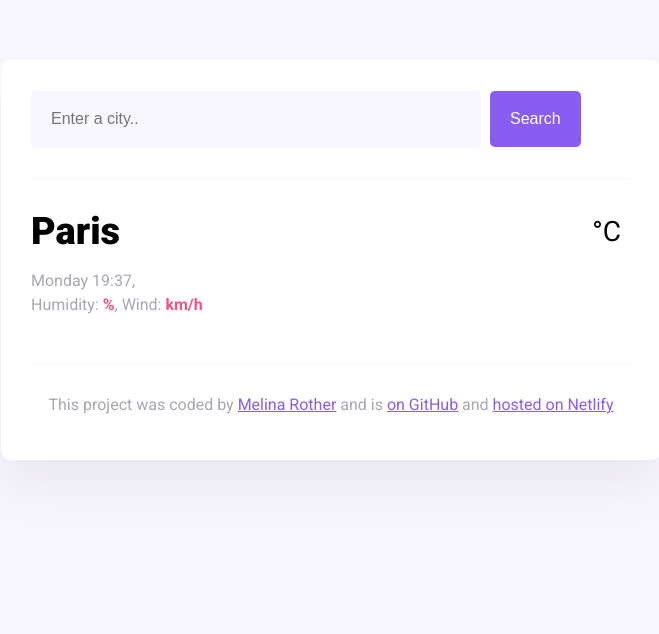
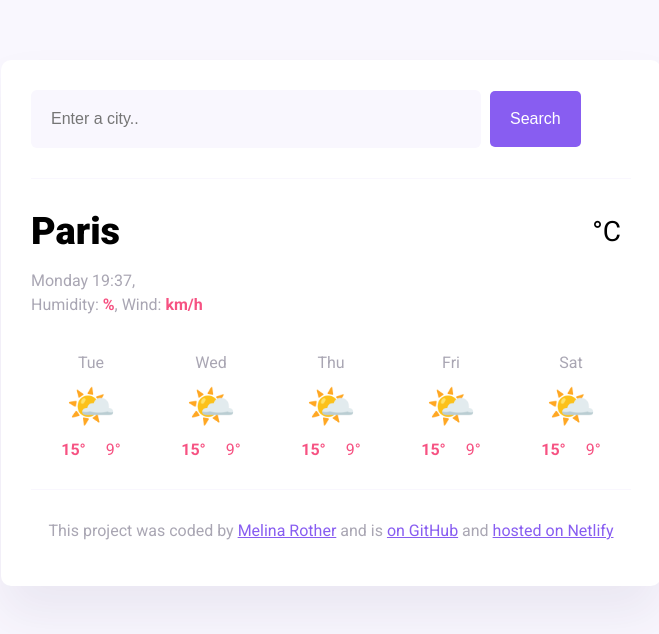
Before and after one commit to milli0026/Weather-App-Forecast, a website built with Parcel: page index.html in a window 1280 px wide. Shown: the whole page, without its empty margins (309-968 px from the left). Built offline with nearby package versions, Linux system fonts and the light colour scheme; no server answers.

Commit message:
Added basic HTML and CSS forecast

```diff
--- a/index.html
+++ b/index.html
@@ -47,7 +47,49 @@
             ></div>
             <span class="current-temperature-unit">°C</span>
           </div>
-
+        </div>
+        <div class="weather-forecast" id="forecast">
+          <div class="forcast-day">
+            <div class="forecast-date">Tue</div>
+            <div class="forecast-icon">🌤️</div>
+            <div class="forecast-temperatures">
+              <div class="forecast-temperature"><strong>15°</strong></div>
+              <div class="forecast-temperature">9°</div>
+            </div>
+          </div>
+          <div class="forcast-day">
+            <div class="forecast-date">Wed</div>
+            <div class="forecast-icon">🌤️</div>
+            <div class="forecast-temperatures">
+              <div class="forecast-temperature"><strong>15°</strong></div>
+              <div class="forecast-temperature">9°</div>
+            </div>
+          </div>
+          <div class="forcast-day">
+            <div class="forecast-date">Thu</div>
+            <div class="forecast-icon">🌤️</div>
+            <div class="forecast-temperatures">
+              <div class="forecast-temperature"><strong>15°</strong></div>
+              <div class="forecast-temperature">9°</div>
+            </div>
+          </div>
+          <div class="forcast-day">
+            <div class="forecast-date">Fri</div>
+            <div class="forecast-icon">🌤️</div>
+            <div class="forecast-temperatures">
+              <div class="forecast-temperature"><strong>15°</strong></div>
+              <div class="forecast-temperature">9°</div>
+            </div>
+          </div>
+          <div class="forcast-day">
+            <div class="forecast-date">Sat</div>
+            <div class="forecast-icon">🌤️</div>
+            <div class="forecast-temperatures">
+              <div class="forecast-temperature"><strong>15°</strong></div>
+              <div class="forecast-temperature">9°</div>
+            </div>
+          </div>
+        </div>
       </main>
       <footer>
         <p>
--- a/src/styles.css
+++ b/src/styles.css
@@ -72,7 +72,6 @@ main {
 }
 
 .current-temperature-icon {
-  display: flex;
   height: 100px;
 }
 
@@ -92,10 +91,40 @@ main {
   display: flex;
 }
 
+.weather-forecast {
+  display: flex;
+  justify-content: space-around;
+}
+
+.forecast-date {
+  text-align: center;
+  color: rgba(39, 33, 66, 0.4);
+  font-size: 16px;
+  line-height: 20px;
+  margin-bottom: 10px;
+  margin-top: 20px;
+}
+
+.forecast-icon {
+  font-size: 40px;
+  text-align: center;
+}
+
+.forecast-temperatures {
+  color: #f65282;
+  text-align: center;
+  display: flex;
+  justify-content: center;
+  margin-top: 10px;
+}
+
+.forecast-temperature {
+  padding: 0 10px;
+}
+
 footer {
   border-top: 1px solid #f9f7fe;
   text-align: center;
   padding-top: 15px;
-
   color: rgba(39, 33, 66, 0.4);
 }
```
